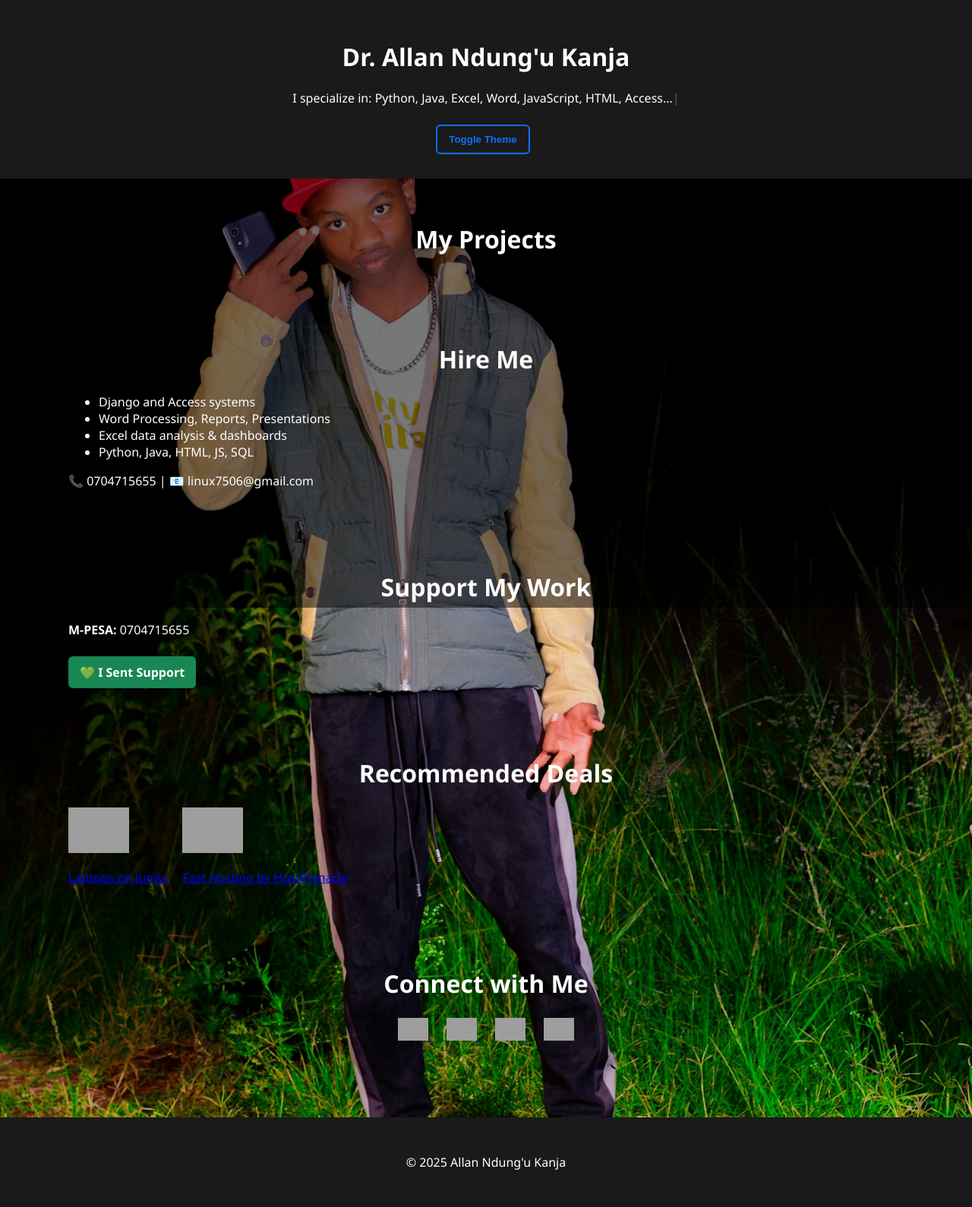
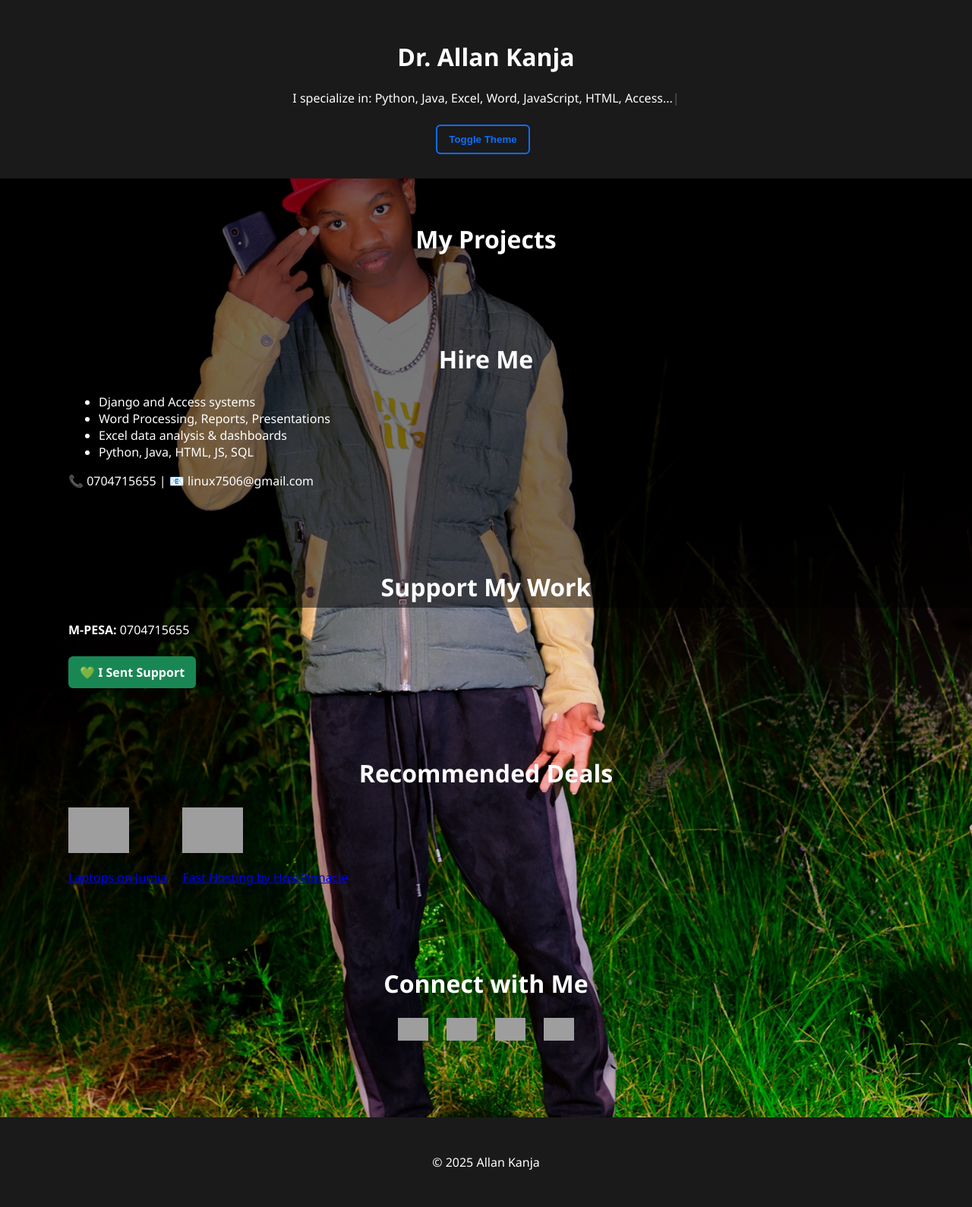
Before and after one commit to Buggy7506/Allan-portfolio, a Django app: page / in a window 1280 px wide. Shown: the whole page at 76% size. Run offline with Django 5.2, Linux system fonts and the light colour scheme; data that the repository does not hold is empty; grey boxes are pictures that could not be loaded.

Commit message:
Update index.html

```diff
--- a/portfolio/templates/portfolio/index.html
+++ b/portfolio/templates/portfolio/index.html
@@ -3,7 +3,7 @@
 {% block content %}
 
 <header>
-  <h1>Dr. Allan Ndung'u Kanja</h1>
+  <h1>Dr. Allan Kanja</h1>
   <p><span id="typed-text"></span><span class="cursor">|</span></p>
   <button onclick="toggleTheme()" class="btn btn-outline-primary">Toggle Theme</button>
 </header><section class="container">
@@ -83,6 +83,6 @@
     </a>
   </div>
 </section><footer>
-  <p>&copy; 2025 Allan Ndung'u Kanja</p>
+  <p>&copy; 2025 Allan Kanja</p>
 </footer>
 {% endblock %}
```
